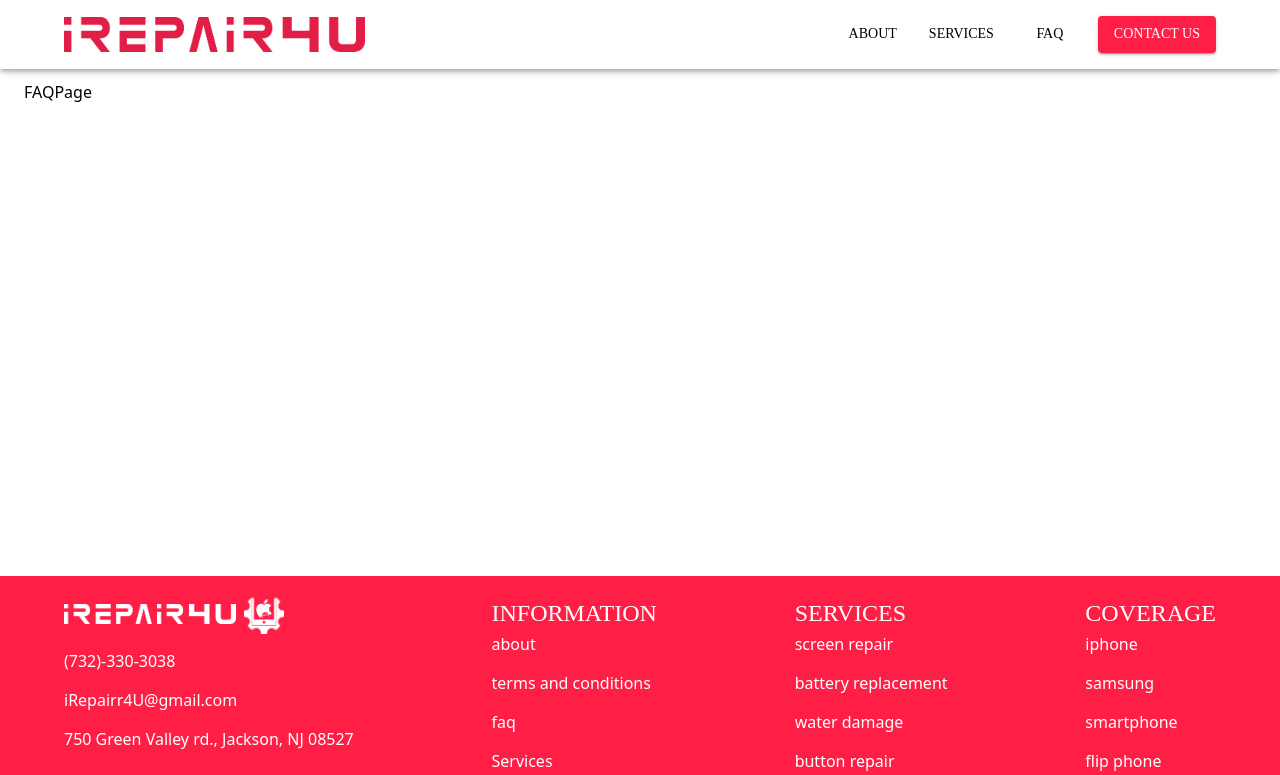
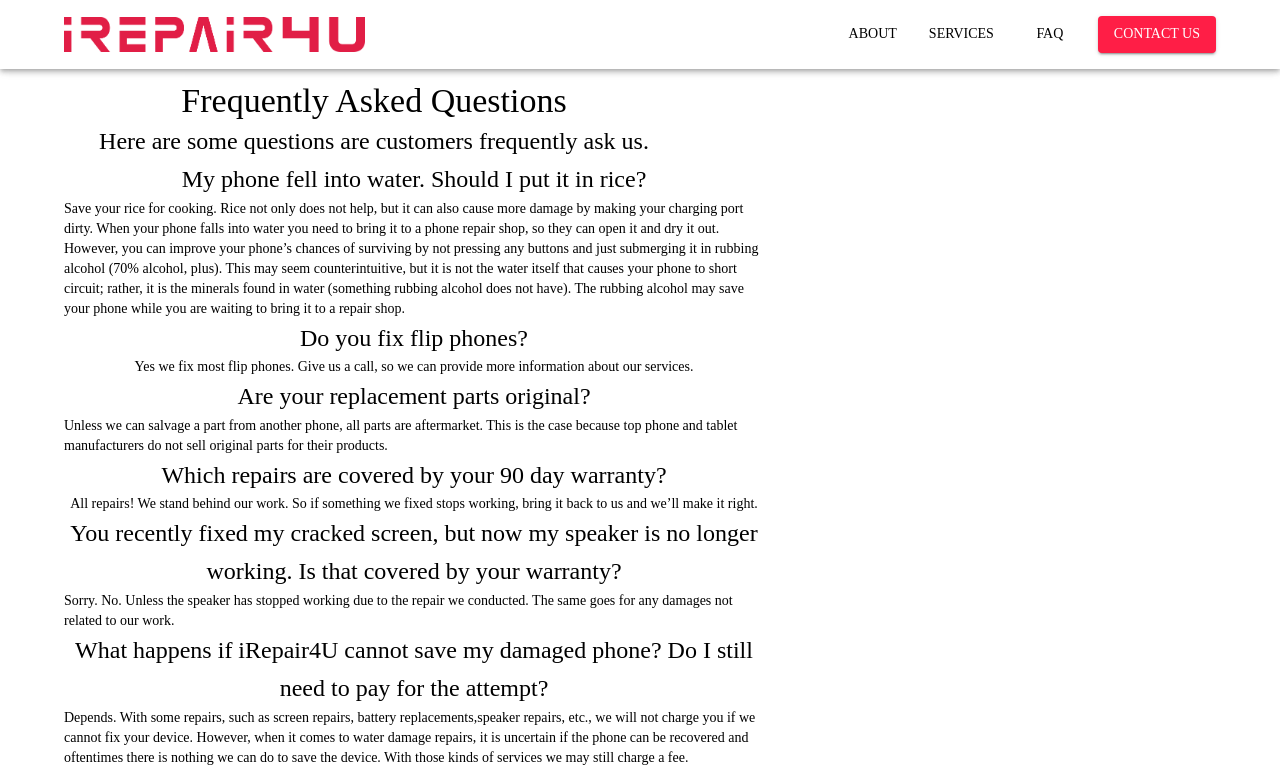
Before and after one commit to JosefGisis/irepair4u-next, a Next.js app: page /faq in a window 1280 px wide. Shown: the top 775 px of the page. Built offline with nearby package versions, Linux system fonts and the light colour scheme.

Commit message:
added basic faq page

```diff
--- a/app/faq/page.tsx
+++ b/app/faq/page.tsx
@@ -1,5 +1,85 @@
+import * as React from "react"
+import { Container, Typography, Box } from "@mui/material"
+
 export default function FAQPage() {
-  return (
-    <div>FAQPage</div>
-  )
+	return (
+		<Box
+			component="section"
+			id="about-page"
+			sx={{
+				display: "flex",
+				flexDirection: "column",
+				alignItems: "center",
+			}}>
+			<Container maxWidth="lg">
+				{/* detailed about us information */}
+				<Box maxWidth="38.75rem">
+					<Typography textAlign="center" variant="h4">
+						Frequently Asked Questions
+					</Typography>
+					<Typography textAlign="center" variant="h6">
+						Here are some questions are customers frequently ask us.
+					</Typography>
+				</Box>
+
+				<Box
+					maxWidth="43.75rem"
+					sx={{
+						display: "flex",
+						flexDirection: "column",
+						alignItems: "center",
+					}}>
+            {
+              faqTextContent.map((section, index) => (
+                <Box key={index} maxWidth="43.75rem">
+                  <Typography textAlign="center" variant="h6">
+                    {section.q}
+                  </Typography>
+                  <Typography variant="body2">
+                    {section.a}
+                  </Typography>
+                </Box>
+              ))
+            }
+          </Box>
+			</Container>
+		</Box>
+	)
 }
+
+export type FAQTextContentType = { q: string; a: string }[]
+
+const faqTextContent: FAQTextContentType = [
+	{
+		q: "My phone fell into water. Should I put it in rice?",
+		a: "Save your rice for cooking. Rice not only does not help, but it can also cause more damage by making your charging port dirty. When your phone falls into water you need to bring it to a phone repair shop, so they can open it and dry it out. However, you can improve your phone’s chances of surviving by not pressing any buttons and just submerging it in rubbing alcohol (70% alcohol, plus). This may seem counterintuitive, but it is not the water itself that causes your phone to short circuit; rather, it is the minerals found in water (something rubbing alcohol does not have). The rubbing alcohol may save your phone while you are waiting to bring it to a repair shop.",
+	},
+	{
+		q: "Do you fix flip phones?",
+		a: "Yes we fix most flip phones. Give us a call, so we can provide more information about our services.",
+	},
+	{
+		q: "Are your replacement parts original?",
+		a: "Unless we can salvage a part from another phone, all parts are aftermarket. This is the case because top phone and tablet manufacturers do not sell original parts for their products.",
+	},
+	{
+		q: "Which repairs are covered by your 90 day warranty?",
+		a: "All repairs! We stand behind our work. So if something we fixed stops working, bring it back to us and we’ll make it right.",
+	},
+	{
+		q: "You recently fixed my cracked screen, but now my speaker is no longer working. Is that covered by your warranty?",
+		a: "Sorry. No. Unless the speaker has stopped working due to the repair we conducted. The same goes for any damages not related to our work.",
+	},
+	{
+		q: "What happens if iRepair4U cannot save my damaged phone? Do I still need to pay for the attempt?",
+		a: "Depends. With some repairs, such as screen repairs, battery replacements,speaker repairs, etc., we will not charge you if we cannot fix your device. However, when it comes to water damage repairs, it is uncertain if the phone can be recovered and oftentimes there is nothing we can do to save the device. With those kinds of services we may still charge a fee.",
+	},
+	{
+		q: "Can I bring my phone over any time during business hours?",
+		a: "You can, but we would recommend calling us first, so we can make time for you and provide more information about your repair. We also may not cover your device or have the necessary parts in stock at the moment, so we suggest giving us a call beforehand.",
+	},
+	{
+		q: "Do you list repair prices?",
+		a: "Unfortunately, no. Prices may vary depending on fluctuating prices for parts. Give us a call, so we can give you a quote!",
+	},
+]
```
